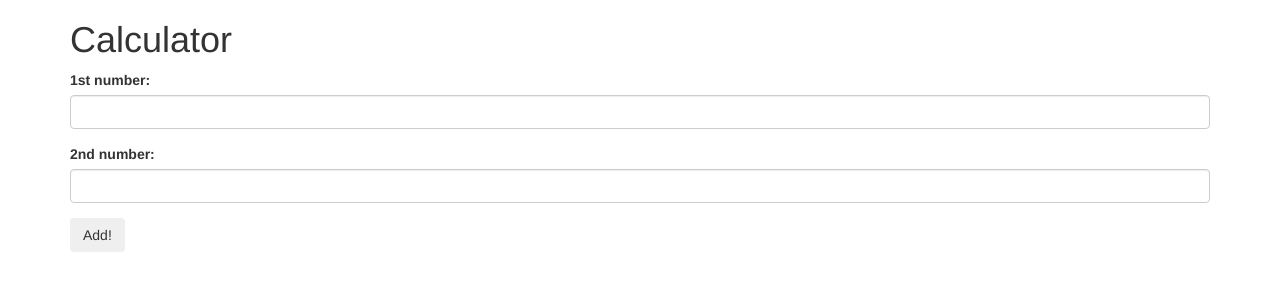
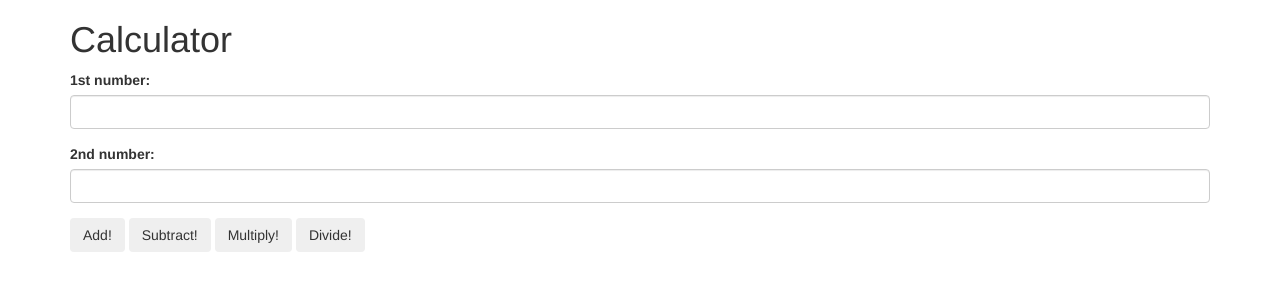
Before and after one commit to saschultz/Updated-Calculator, a plain HTML site: page index.html in a window 1280 px wide. Drawn offline with Linux system fonts and the light colour scheme.

Commit message:
add subtract, multiply, and divide buttons in HTML file.

```diff
--- a/index.html
+++ b/index.html
@@ -21,6 +21,9 @@
           <input id="add2" class="form-control" type="text">
         </div>
         <button type="submit" class="btn">Add!</button>
+        <button type="submit" class="btn">Subtract!</button>
+        <button type="submit" class="btn">Multiply!</button>
+        <button type="submit" class="btn">Divide!</button>
       </form>
       <div id="output">
       </div>
```
